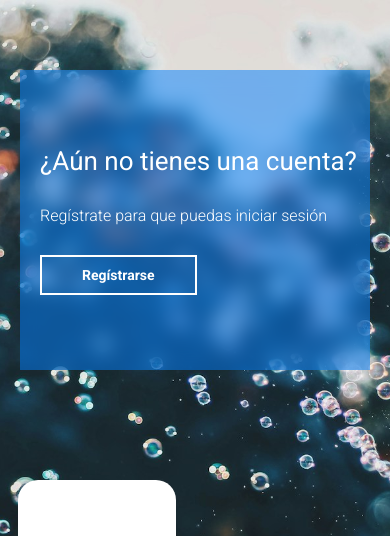
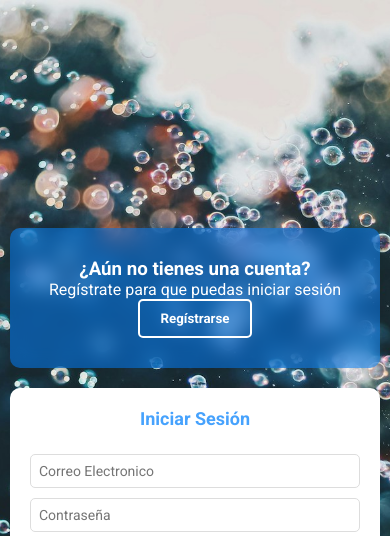
Before and after one commit to otpvayne/JIVE, a website: page index.html in a window 390 px wide. Shown: the top 536 px of the page. Drawn offline with Linux system fonts and the light colour scheme.

Commit message:
responsive

```diff
--- a/style.css
+++ b/style.css
@@ -1,182 +1,105 @@
-*{
+/* General */
+* {
     margin: 0;
     padding: 0;
     box-sizing: border-box;
-    text-decoration: none;
     font-family: 'Roboto', sans-serif;
 }
 
-body{
+/* Body */
+body {
     background-image: url(background.jpg);
     background-size: cover;
     background-repeat: no-repeat;
     background-position: center;
     background-attachment: fixed;
+    min-height: 100vh;
+    display: flex;
+    justify-content: center;
+    align-items: center;
 }
 
-main{
+/* Main and main container */
+main {
+    width: 100%;
+    max-width: 900px;
+    padding: 20px;
+    margin: auto;
+    display: flex;
+    justify-content: center;
+    align-items: center;
+    flex-direction: column;
+}
+
+/* Back box */
+.caja__trasera {
     width: 100%;
     padding: 20px;
-    margin: auto;
-    margin-top: 100px;
+    display: flex;
+    justify-content: center;
+    backdrop-filter: blur(10px);
+    background-color: rgba(0, 128, 255, 0.5);
+    flex-wrap: wrap;
+    border-radius: 10px;
+    margin-bottom: 20px;
 }
 
-.contenedor__todo{
-    width: 100%;
-    max-width: 800px;
-    margin: auto;
-    position: relative;
+.caja__trasera div {
+    margin: 20px;
+    color: white;
+    text-align: center;
 }
 
-.caja__trasera{
-    width: 100%;
+.caja__trasera button {
     padding: 10px 20px;
-    display: flex;
-    justify-content: center;
-    -webkit-backdrop-filter: blur(10px);
-    backdrop-filter: blur(10px);
-    background-color: rgba(0, 128, 255, 0.5);
+    border: 2px solid #fff;
+    background: transparent;
+    color: white;
+    font-weight: 600;
+    cursor: pointer;
+    transition: all 300ms;
+    border-radius: 5px;
 }
 
-.caja__trasera div{
-    margin: 100px 40px;
-    color: white;
-    transition: all 500ms;
-}
-
-.caja__trasera div p,
-.caja__trasera button{
-    margin-top: 30px;
-}
-
-.caja__trasera div h3{
-    font-weight: 400;
-    font-size: 26px;
-}
-
-.caja__trasera div p{
-    font-size: 16px;
-    font-weight: 300;
-}
-
-.caja__trasera button{
-    padding: 10px 40px;
-    border: 2px solid #fff;
-    font-size: 14px;
-    background: transparent;
-    font-weight: 600;
-    cursor: pointer;
-    color: white;
-    outline: none;
-    transition: all 300ms;
-}
-
-.caja__trasera button:hover{
-    background: #fff;
+.caja__trasera button:hover {
+    background: #ffffff;
     color: #46A2FD;
 }
 
-/* Formularios */
-
-.contenedor__login-register {
-    display: flex;
-    align-items: center;
-    justify-content: center; /* Centra ambos formularios */
-    width: 100%;
-    max-width: 380px;
-    position: relative;
-    top: -205px;
-    left: 10px;
-    transition: transform 0.5s ease; /* Cambiamos a transform para mayor control */
-    transition: left 500ms cubic-bezier(0.175, 0.885, 0.320, 1.275); /* Cambiamos a transform para mayor control */
-}
 
 
-/* Formularios - Ocultar uno y mostrar el otro según corresponda */
-.formulario__login, .formulario__register {
-    width: 100%;
-    padding: 80px 20px;
-    background: white;
-    border-radius: 20px;
-    position: absolute; /* Para que estén en la misma posición */
-    opacity: 0; /* Inicialmente ocultos */
-    visibility: hidden;
-    transition: all 0.5s ease;
-}
-
-/* Formulario login visible */
-.formulario__login.mostrar {
-    opacity: 1;
-    visibility: visible;
-    z-index: 2;
-}
-
-/* Formulario register visible */
-.formulario__register.mostrar {
-    opacity: 1;
-    visibility: visible;
-    z-index: 2;
-}
-
-.contenedor__login-register form h2{
-    font-size: 30px;
+.contenedor__login-register form h2 {
     text-align: center;
+    font-size: 24px;
     margin-bottom: 20px;
     color: #46A2FD;
 }
 
-.contenedor__login-register form input{
+.contenedor__login-register form input,
+.contenedor__login-register form button {
     width: 100%;
-    margin-top: 20px;
+    margin-top: 10px;
     padding: 10px;
-    border: none;
-    background: #F2F2F2;
     font-size: 16px;
+    border: 1px solid #ddd;
+    border-radius: 5px;
     outline: none;
 }
 
-.contenedor__login-register form button{
-    padding: 10px 40px;
-    margin-top: 40px;
-    border: none;
-    font-size: 14px;
+.contenedor__login-register form button {
+    margin-top: 30px;
     background: #46A2FD;
+    color: white;
     font-weight: 600;
     cursor: pointer;
-    color: white;
-    outline: none;
+    transition: background 0.3s ease;
 }
 
-@media screen and (max-width: 850px){
-    main{
-        margin-top: 50px;
-    }
+.contenedor__login-register form button:hover {
+    background: #3181d6;
+}
 
-    .caja__trasera{
-        max-width: 350px;
-        height: 300px;
-        flex-direction: column;
-        margin: auto;
-    }
-
-    .caja__trasera div{
-        margin: 0px;
-        position: absolute;
-    }
-
-    /* Formularios */
-
-    .contenedor__login-register {
-        top: -10px;
-        left: -5px;
-        margin: auto;
-    }
-
-    .contenedor__login-register form {
-        position: relative;
-    }
-}
-/* Nuevos estilos */
+/* Terms and conditions and reCAPTCHA */
 .terminos {
     margin-top: 20px;
     display: flex;
@@ -192,37 +115,171 @@ main{
     margin-top: 20px;
 }
 
+/* Modal */
 .modal {
     display: none;
     position: fixed;
-    z-index: 1;
+    z-index: 1000;
     left: 0;
     top: 0;
     width: 100%;
     height: 100%;
-    overflow: auto;
-    background-color: rgba(0,0,0,0.4);
+    background-color: rgba(0, 0, 0, 0.5);
 }
 
 .modal-content {
-    background-color: #fefefe;
+    background-color: #fff;
+    padding: 20px;
     margin: 15% auto;
-    padding: 20px;
-    border: 1px solid #888;
     width: 80%;
     max-width: 600px;
+    border-radius: 10px;
 }
 
-.close {
-    color: #aaa;
-    float: right;
-    font-size: 28px;
-    font-weight: bold;
+/* Forms */
+.contenedor__login-register {
+    width: 100%;
+    max-width: 400px;
+    position: relative;
+    display: flex;
+    justify-content: center;
+    align-items: center;
 }
 
-.close:hover,
-.close:focus {
-    color: black;
-    text-decoration: none;
-    cursor: pointer;
+.formulario__login,
+.formulario__register {
+    width: 100%;
+    padding: 30px;
+    background: white;
+    border-radius: 10px;
+    opacity: 0;
+    visibility: hidden;
+    transition: all 0.5s ease;
+    position: absolute;
+    top: 50%;
+    left: 50%;
+    transform: translate(-70%, -70%);
+    box-shadow: 0 0 20px rgba(0, 0, 0, 0.1);
 }
+
+.formulario__login.mostrar,
+.formulario__register.mostrar {
+    opacity: 1;
+    visibility: visible;
+    z-index: 2;
+}
+/* Responsive for small screens */
+@media screen and (max-width: 768px) {
+    main {
+        padding: 10px;
+    }
+
+    .caja__trasera {
+        flex-direction: column;
+        height: auto;
+        padding: 10px;
+    }
+
+    .caja__trasera div {
+        margin: 10px 0;
+    }
+
+    /* ... (mantener los estilos generales anteriores) ... */
+
+/* Formularios */
+.contenedor__login-register {
+    width: 100%;
+    max-width: 400px;
+    position: relative;
+    display: flex;
+    justify-content: center;
+    align-items: center;
+    overflow: hidden; /* Oculta el contenido que se desborda */
+}
+
+.formulario__login,
+.formulario__register {
+    width: 100%;
+    padding: 30px;
+    background: white;
+    border-radius: 10px;
+    transition: all 0.5s ease;
+    position: absolute;
+    top: 0;
+    left: 0;
+    opacity: 0;
+    visibility: hidden;
+    transform: translateX(-100%);
+}
+
+.formulario__login.mostrar,
+.formulario__register.mostrar {
+    opacity: 1;
+    visibility: visible;
+    transform: translateX(0);
+    z-index: 2;
+}
+
+/* Ajustes responsivos */
+@media screen and (max-width: 768px) {
+    .caja__trasera {
+        flex-direction: column;
+        height: auto;
+        padding: 20px;
+    }
+
+    .contenedor__login-register {
+        width: 100%;
+        max-width: none;
+        height: auto;
+        padding: 0;
+    }
+
+    .formulario__login,
+    .formulario__register {
+        position: relative;
+        width: 100%;
+        max-width: none;
+        transition: opacity 0.5s ease, visibility 0.5s ease;
+        transform: none;
+    }
+
+    .formulario__login.mostrar,
+    .formulario__register.mostrar {
+        position: relative;
+        opacity: 1;
+        visibility: visible;
+    }
+
+    .formulario__login:not(.mostrar),
+    .formulario__register:not(.mostrar) {
+        display: none;
+    }
+}
+
+@media screen and (max-width: 480px) {
+    .contenedor__login-register form {
+        padding: 20px;
+    }
+
+    .contenedor__login-register form h2 {
+        font-size: 18px;
+        margin-bottom: 15px;
+    }
+
+    .contenedor__login-register form input,
+    .contenedor__login-register form button {
+        font-size: 14px;
+        padding: 8px;
+    }
+
+    .terminos {
+        font-size: 12px;
+    }
+
+    .g-recaptcha {
+        transform: scale(0.8);
+        transform-origin: 0 0;
+    }
+}}
+/* ... (mantener los otros estilos) ... */
```
